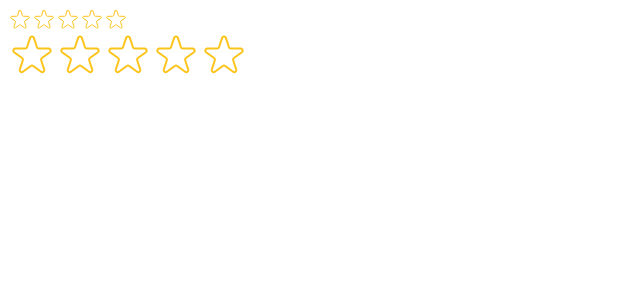
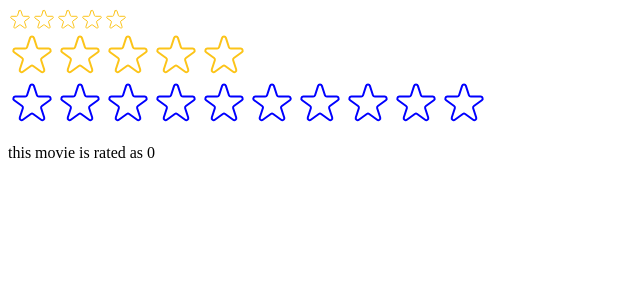
Before and after one commit to misikir21/idrama, a React (Create React App) app in the folder idrama/: page / in a window 1280 px wide. Shown: the top 300 px of the page, without its empty margins (0-640 px from the left). Built offline with nearby package versions, Linux system fonts and the light colour scheme.

Commit message:
set exteral state

```diff
--- a/idrama/src/StarRating.jsx
+++ b/idrama/src/StarRating.jsx
@@ -13,11 +13,13 @@ export default function StarRating({
 	color = "#fcc419",
 	size = 48,
 	message = [],
+	onratseting,
 }) {
 	const [rating, setrating] = useState(0);
 	const [tempRating, settempRating] = useState(0);
 	function handlerate(rating) {
 		setrating(rating);
+		onratseting(rating);
 	}
 	const textstyle = {
 		lineHeight: "1",
--- a/idrama/src/index.js
+++ b/idrama/src/index.js
@@ -1,4 +1,4 @@
-import React from "react";
+import React, { useState } from "react";
 import ReactDOM from "react-dom/client";
 // import './index.css';
 // import App from './App';
@@ -6,6 +6,15 @@ import reportWebVitals from "./reportWebVitals";
 import StarRating from "./StarRating";
 
 const root = ReactDOM.createRoot(document.getElementById("root"));
+function Test() {
+	const [movierating, setmovierating] = useState(0);
+	return (
+		<div>
+			<StarRating color="blue" maxrate={10} onratseting={setmovierating} />
+			<p>this movie is rated as {movierating}</p>
+		</div>
+	);
+}
 root.render(
 	<React.StrictMode>
 		{/* <App /> */}
@@ -14,6 +23,7 @@ root.render(
 			message={["terriable", "bad", "good", "v.good", "awoseme"]}
 		/>
 		<StarRating maxrate={5} />
+		<Test />
 	</React.StrictMode>
 );
 
```
